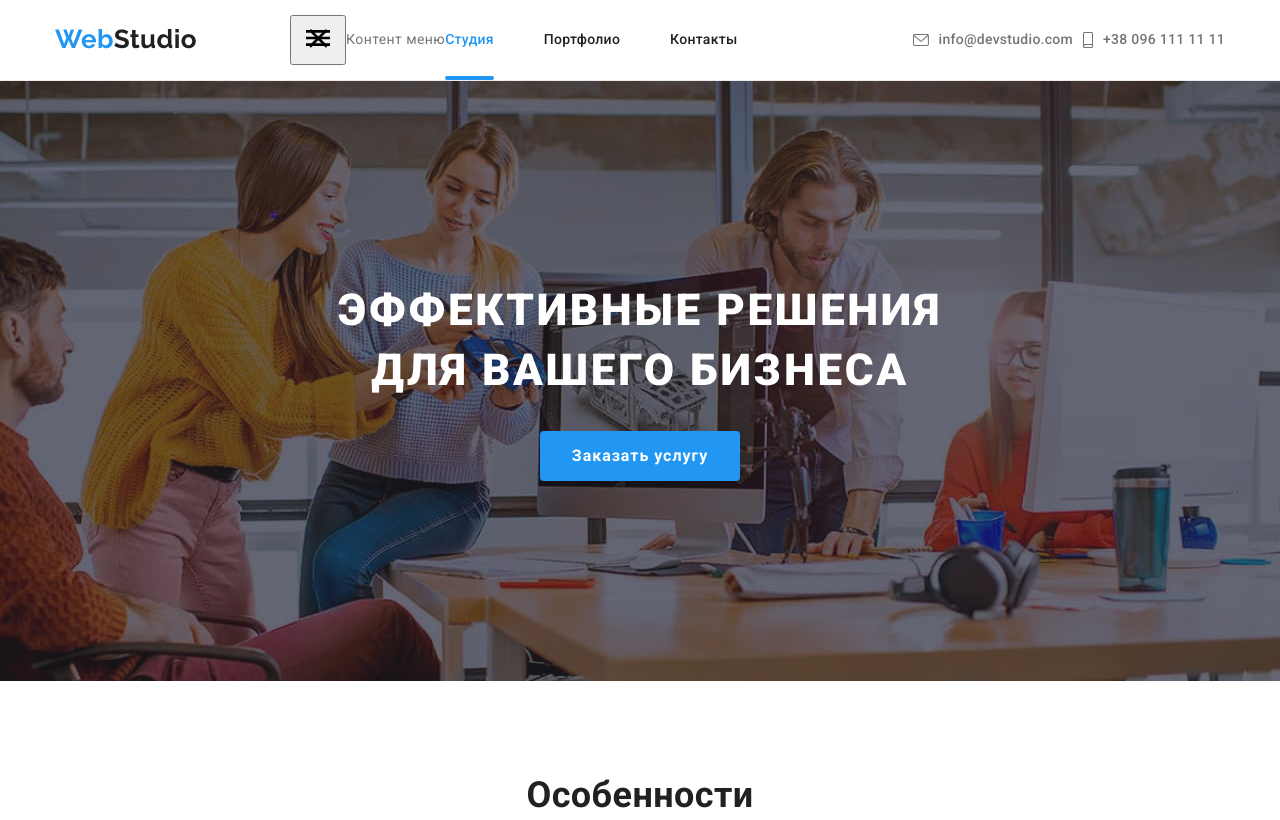
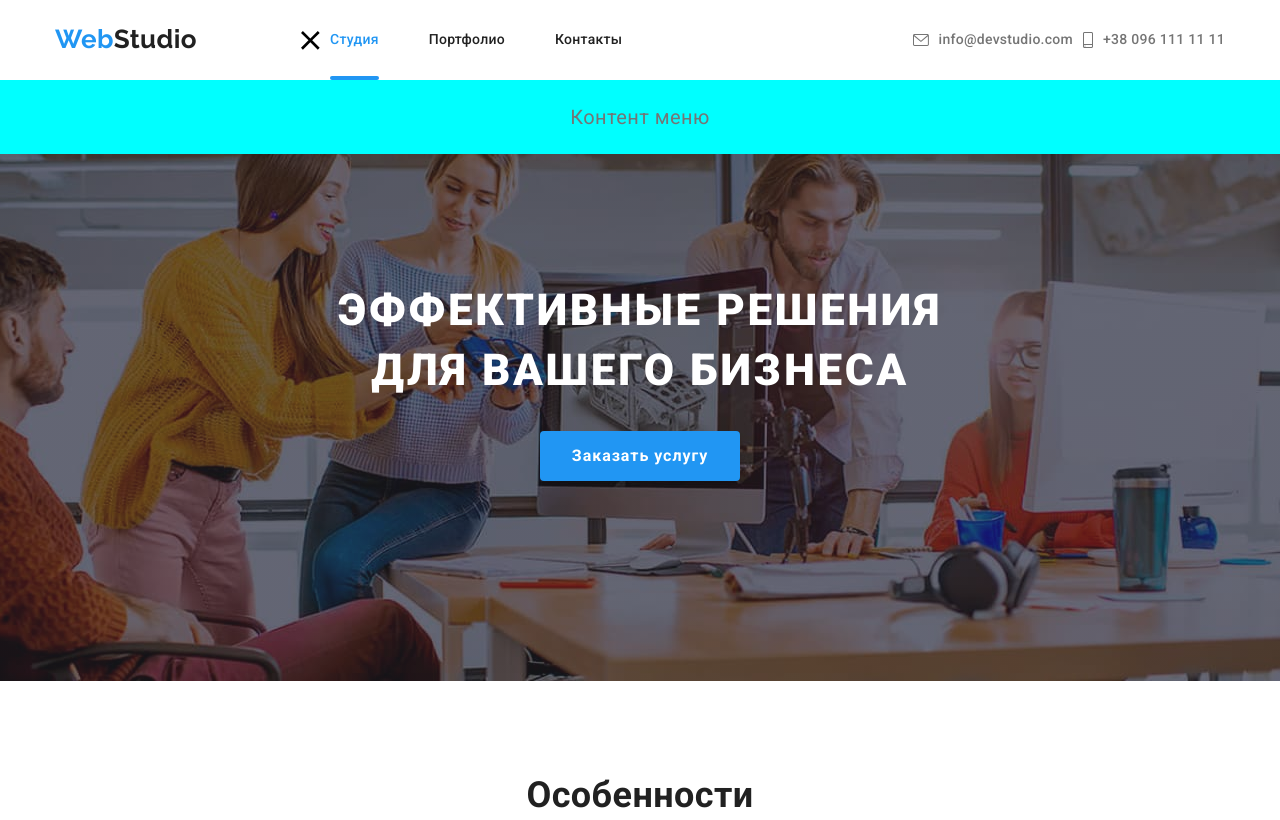
Before and after one commit to ludzay/goit-markup-hw-08, a plain HTML site: page index.html in a window 1280 px wide. Shown: the top 820 px of the page. Drawn offline with nearby package versions, Linux system fonts and the light colour scheme; files that its build step writes are made by us from their sources.

Commit message:
Update _header.scss

```diff
--- a/sass/components/_header.scss
+++ b/sass/components/_header.scss
@@ -1,6 +1,33 @@
 .header {
+    position: relative;
     margin: 0;
     border-bottom: 1px solid #ECECEC;
+
+
+
+    &__button {
+        display:inline-flex;
+        margin: 0;
+        padding: 0;
+        border: none;
+        background-color: transparent;
+    }
+
+        &__icon-cross {
+            display: none;
+
+
+        }
+
+        &__button.is-open &__icon-menu {
+            display: none;
+        }
+
+    &__button.is-open &__icon-cross {
+        display: block;
+         }
+
+
 
     &__desktop-menu {
         display: none;
@@ -10,6 +37,22 @@
     }
 }
 
+.menu-container {
+    display: none;
+    position: absolute;
+    top: 100%;
+    left: 0;
+    width: 100%;
+    background-color: aqua;
+    padding: 20px;
+    text-align: center;
+    font-size: 20px;
+}
+
+.menu-container.is-open {
+    display: block;
+}
+
 .contacts.list {
     display: none;
         @media (min-width: 768px) {
```
